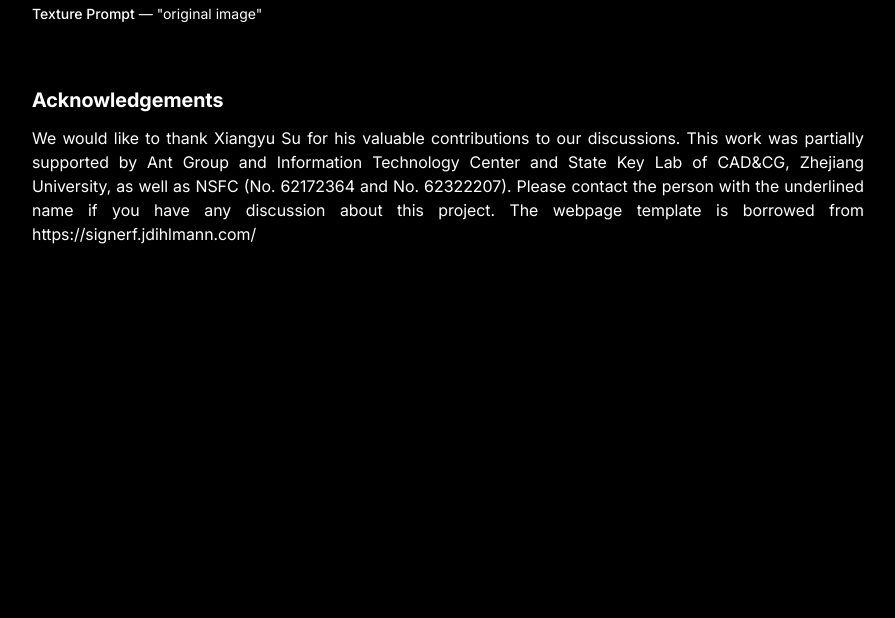
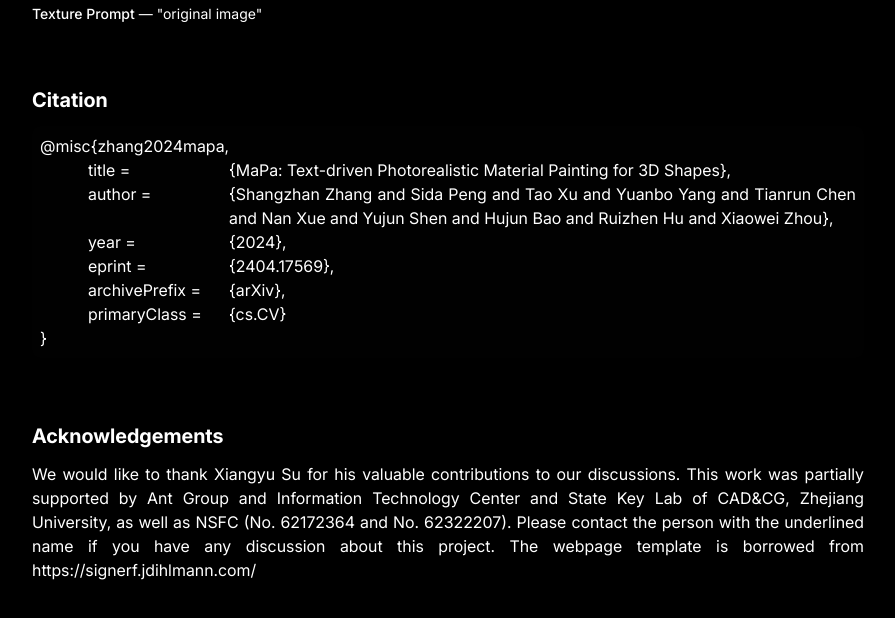
Before and after one commit to zhanghe3z/MaPa, a plain HTML site: page index.html in a window 1280 px wide. Shown: the part 4007-4625 px from the top of the page, without its empty margins (192-1087 px from the left). Before the commit the page ends 4317 px from the top, so only its background shows below. Drawn offline with Linux system fonts and the light colour scheme; files whose address does not match are found by name.

Commit message:
add citation

```diff
--- a/index.html
+++ b/index.html
@@ -503,6 +503,41 @@
               </div>
             </div>
           </div>
+          <div class="space-y-3 pt-16" id="Citation">
+            <h1 class="text-primary font-sans text-xl font-bold dark:text-white">
+              Citation
+            </h1>
+            <div
+              class="group relative rounded-lg bg-black bg-opacity-5 hover:bg-opacity-10 p-2 dark:bg-white dark:bg-opacity-5 dark:hover:bg-opacity-10 transition duration-200 ease-in-out">
+              <button
+                class="copyBtn opacity-0 group-hover:opacity-100 absolute top-2 right-2 p-2 rounded-lg bg-black text-white cursor-pointer z-10 bg-opacity-50 hover:bg-opacity-70 dark:bg-white dark:bg-opacity-10 dark:hover:bg-opacity-20 dark:text-black transition duration-200 ease-in-out">
+                <svg width="24" height="24" viewBox="0 0 24 24" class="fill-white w-4 h-4">
+                  <!-- xmlns="http://www.w3.org/2000/svg" -->
+                  <g clip-path="url(#clip0_51_28)">
+                    <path
+                      d="M14.3333 23.6667H2.66667C2.04142 23.6884 1.43522 23.4495 0.992837 23.0072C0.550454 22.5648 0.311606 21.9586 0.333333 21.3333V9.66667C0.311606 9.04142 0.550454 8.43522 0.992837 7.99284C1.43522 7.55045 2.04142 7.31161 2.66667 7.33333H7.33333V2.66667C7.31161 2.04142 7.55045 1.43522 7.99284 0.992837C8.43522 0.550454 9.04142 0.311606 9.66667 0.333333H21.3333C21.9586 0.311606 22.5648 0.550454 23.0072 0.992837C23.4495 1.43522 23.6884 2.04142 23.6667 2.66667V14.3333C23.688 14.9585 23.4491 15.5645 23.0068 16.0068C22.5645 16.4491 21.9585 16.688 21.3333 16.6667H16.6667V21.3333C16.688 21.9585 16.4491 22.5645 16.0068 23.0068C15.5645 23.4491 14.9585 23.688 14.3333 23.6667ZM2.66667 9.66667V21.3333H14.3333V16.6667H9.66667C9.04152 16.688 8.43552 16.4491 7.99322 16.0068C7.55092 15.5645 7.31196 14.9585 7.33333 14.3333V9.66667H2.66667ZM9.66667 2.66667V14.3333H21.3333V2.66667H9.66667Z">
+                    </path>
+                  </g>
+                  <defs>
+                    <clipPath id="clip0_51_28">
+                      <rect width="24" height="24"></rect>
+                    </clipPath>
+                  </defs>
+                </svg>
+              </button>
+              <div class="copyTextContainer text-justify grid grid-cols-[auto_1fr] text-primary dark:text-white">
+                <span>@misc{zhang2024mapa,</span><br>
+                <span class="pl-12">title =</span><span>{MaPa: Text-driven Photorealistic Material Painting for 3D Shapes},</span>
+                <span class="pl-12">author =</span><span>{Shangzhan Zhang and Sida Peng and Tao Xu and Yuanbo Yang and Tianrun Chen and Nan Xue and Yujun Shen and Hujun Bao and Ruizhen Hu and Xiaowei Zhou},</span>
+                <span class="pl-12">year =</span><span>{2024},</span>
+                <span class="pl-12">eprint =</span><span>{2404.17569},</span>
+                <span class="pl-12">archivePrefix =</span><span>{arXiv},</span>
+                <span class="pl-12">primaryClass =</span><span>{cs.CV}</span>
+                <span>}</span>
+              </div>
+            </div>
+          </div>
+
           <div class="space-y-3 pt-16" id="Acknowledgements">
             <h1 class="text-primary font-sans text-xl font-bold dark:text-white">
               Acknowledgements
```
